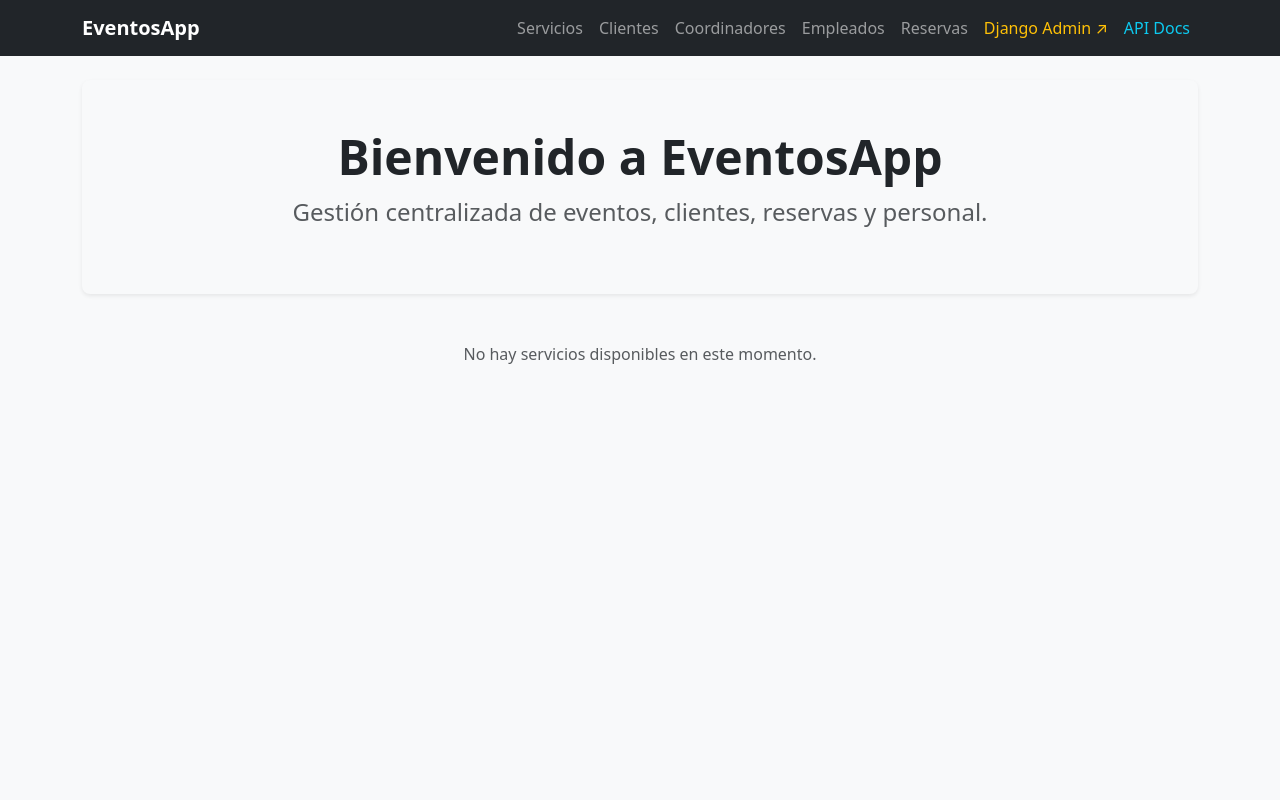
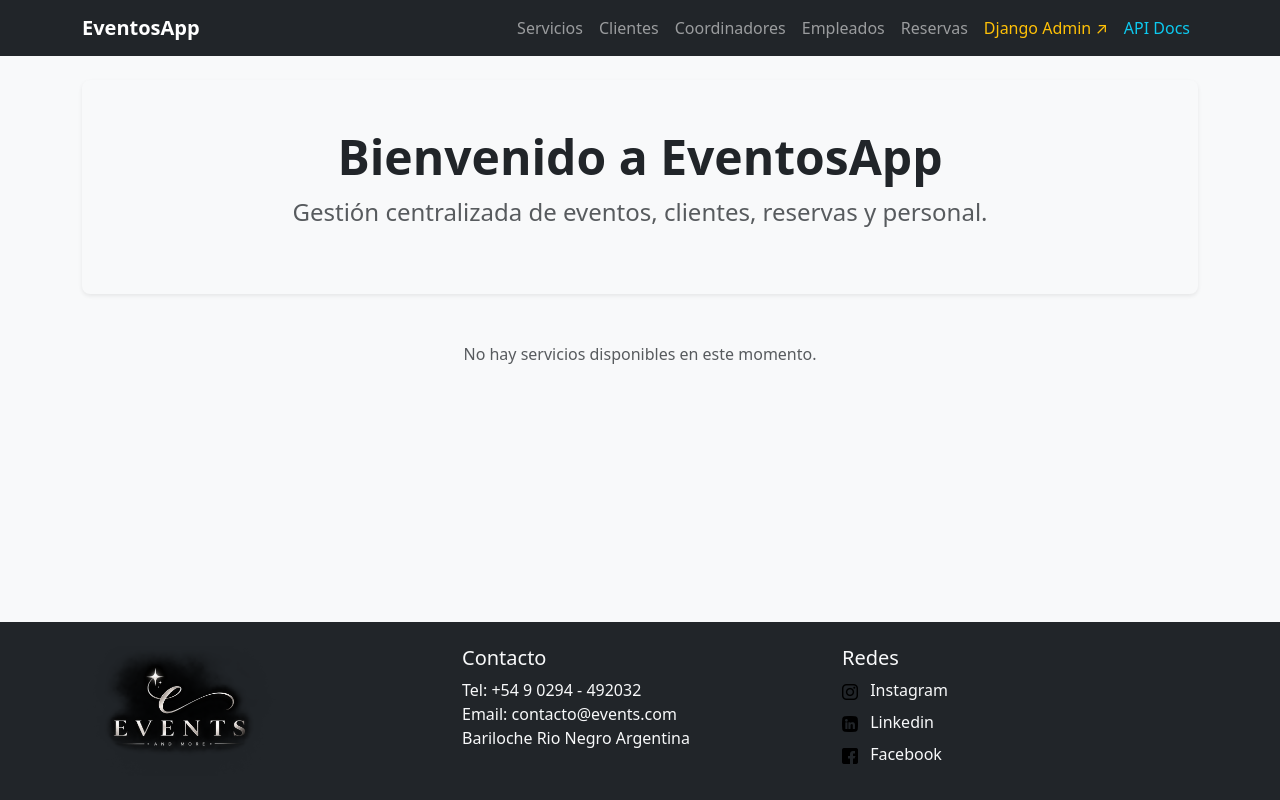
Before and after one commit to PonceDiego/eventos, a Django app: page / in a window 1280 px wide. Run offline with Django 5.2, Linux system fonts and the light colour scheme; data that the repository does not hold is empty; some libraries are stand-ins or nearby versions.

Commit message:
Confirmacionesfinales (#18)
* feat:modificacion_de_htmls

* feat:Footer_mas_logoEjemplo

tambien solucion de un problema con servicios

---------

Co-authored-by: Diego Ponce <daikoponce@gmail.com>

```diff
--- a/servicios/templates/servicios/base.html
+++ b/servicios/templates/servicios/base.html
@@ -1,17 +1,19 @@
 {% load django_bootstrap5 %}
+{% load static %}
 <!DOCTYPE html>
 
 <html lang="es">
 <head>
   <meta charset="UTF-8">
-  <title>Eventos - {% block title %}{% endblock %}</title>
+  <title>Events {% block title %}{% endblock %}</title>
+  <link rel="icon" type="image/png" href="{% static 'servicios/logo_arriba.png' %} " >
   {% bootstrap_css %}
 </head>
-<body class="bg-light">
+<body class="bg-light d-flex flex-column min-vh-100">
 
  <nav class="navbar navbar-expand-lg navbar-dark bg-dark mb-4">
         <div class="container">
-            <a class="navbar-brand fw-bold" href="{% url 'home' %}">EventosApp</a>
+            <a class="navbar-brand fw-bold" href="{% url 'home' %}"> EventosApp </a>
             <button class="navbar-toggler" type="button" data-bs-toggle="collapse" data-bs-target="#navbarNav">
                 <span class="navbar-toggler-icon"></span>
             </button>
@@ -29,10 +31,33 @@
         </div>
     </nav>
 
-  <div class="container">
+  <div class="container flex-grow-1">
     {% block content %}{% endblock %}
   </div>
+ <footer class="bg-dark text-light mt-5 py-4">
+    <div class="container">
+        <div class="row">
+            <div class="col-md-4">
+                 <img src="{% static 'servicios/eventosfooter.png' %}" alt="Logo EventosApp" height="130">
 
+            </div>
+            <div class="col-md-4">
+                <h5>Contacto</h5>
+                <p class="mb-0">Tel: +54 9 0294 - 492032</p>
+                <p class="mb-0">Email: contacto@events.com</p>
+                <p class="mb-0">Bariloche Rio Negro Argentina</p>
+            </div>
+            <div class="col-md-4">
+                <h5>Redes</h5>
+                    <div class="d-flex flex-column gap-2">
+                        <a href="https://www.instagram.com/" class="text-light text-decoration-none me-2"><img src="{% static 'servicios/insta_logo.png' %}" alt="Instagram" height="16"  class="me-2">  Instagram  </a>
+                        <a href="https://ar.linkedin.com/" class="text-light text-decoration-none me-2"><img src="{% static 'servicios/linkedin_logo.png' %}" alt="Linkedin" height="16" class="me-2" >  Linkedin  </a>
+                        <a href="https://www.facebook.com/" class="text-light text-decoration-none me-2"><img src="{% static 'servicios/facebook_logo.png' %}" alt="Facebook" height="16" class="me-2" >  Facebook </a>
+                    </div>
+            </div>
+        </div>
+    </div>
+</footer>
   {% bootstrap_javascript %}
 </body>
 </html>
--- a/servicios/views.py
+++ b/servicios/views.py
@@ -116,7 +116,7 @@ class ReservaListView(ListView):
 #Creación
 class ServicioCreateView(CreateView):
     model = Servicio
-    template_name = 'servicios/form.html'
+    template_name = 'servicios/form_servicio.html'
     fields = ['nombre', 'descripcion', 'precio']
     success_url = reverse_lazy('servicios:listar')
 
```
Also changed, not shown: servicios/static/servicios/eventos.jfif (added), servicios/static/servicios/eventosfooter.png (added), servicios/static/servicios/facebook_logo.png (added), servicios/static/servicios/insta_logo.png (added), servicios/static/servicios/linkedin_logo.png (added), servicios/static/servicios/logo_arriba.png (added).
